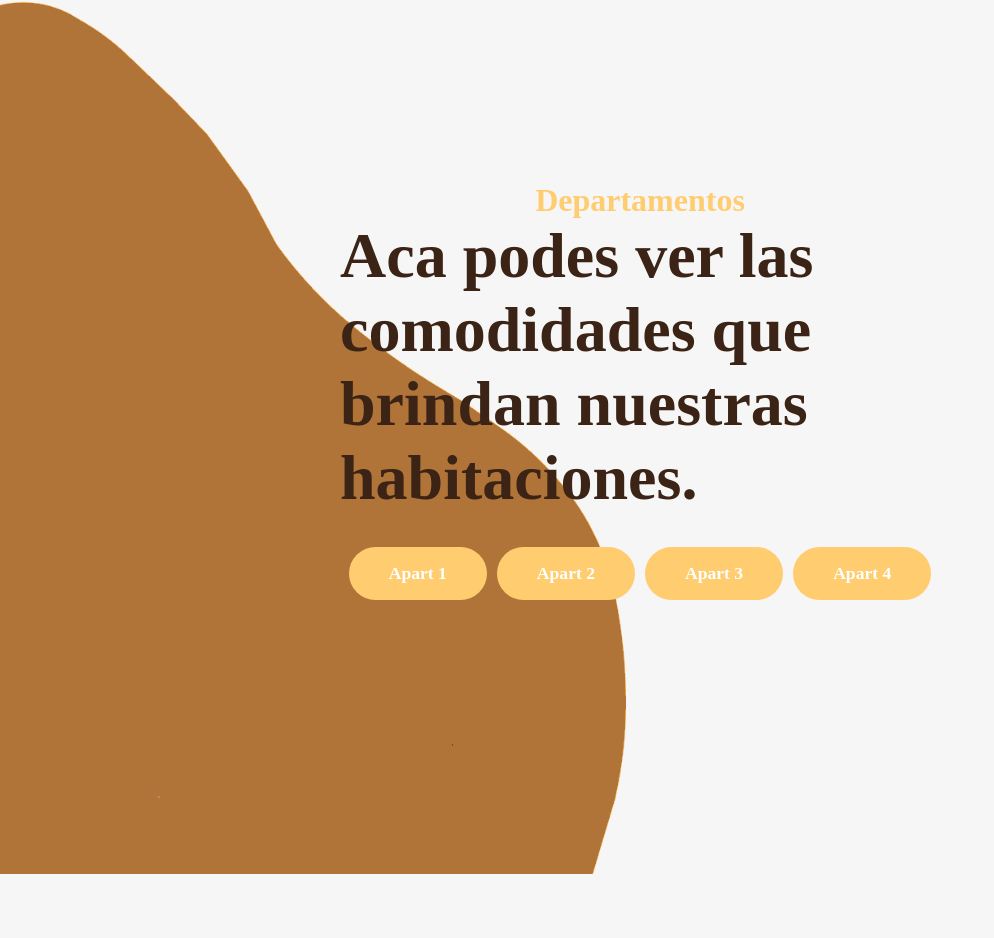
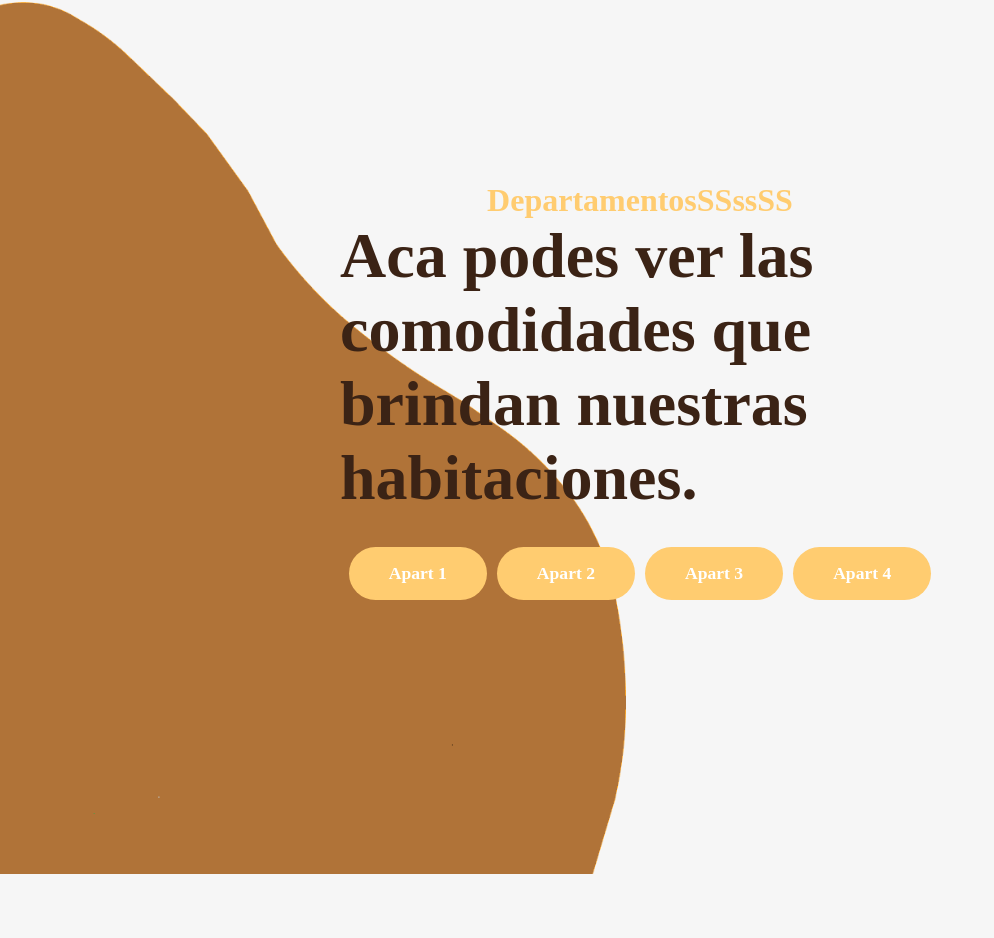
Before and after one commit to tomasgiacobino/apartmentsMarce, a React (Create React App) app: page / in a window 1280 px wide. Shown: the part 2044-2982 px from the top of the page, without its empty margins (0-994 px from the left). Built offline with nearby package versions, Linux system fonts and the light colour scheme; a web font is replaced by a local one.

Commit message:
probando rama

```diff
--- a/src/components/About.jsx
+++ b/src/components/About.jsx
@@ -17,7 +17,7 @@ const About = forwardRef((props, ref) => {
         <img src={BannerBackground} alt="banner-background" />
       </div>
       <div className="aboutTextos">
-        <p className="primary-subheading">Departamentos</p>
+        <p className="primary-subheading">DepartamentosSSssSS</p>
         <h1 className="primary-heading">
           Aca podes ver las comodidades que brindan nuestras habitaciones.
         </h1>
```
